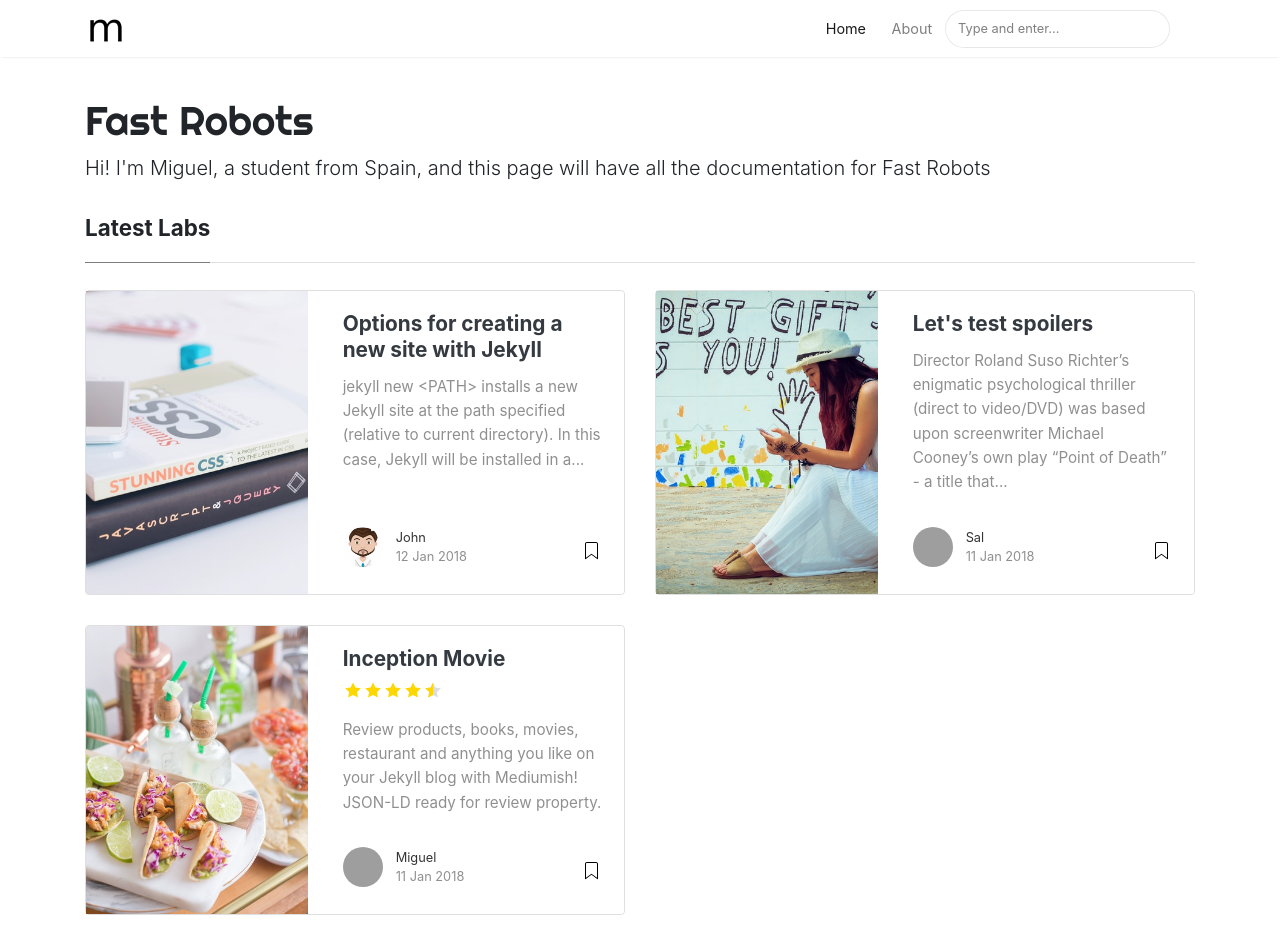
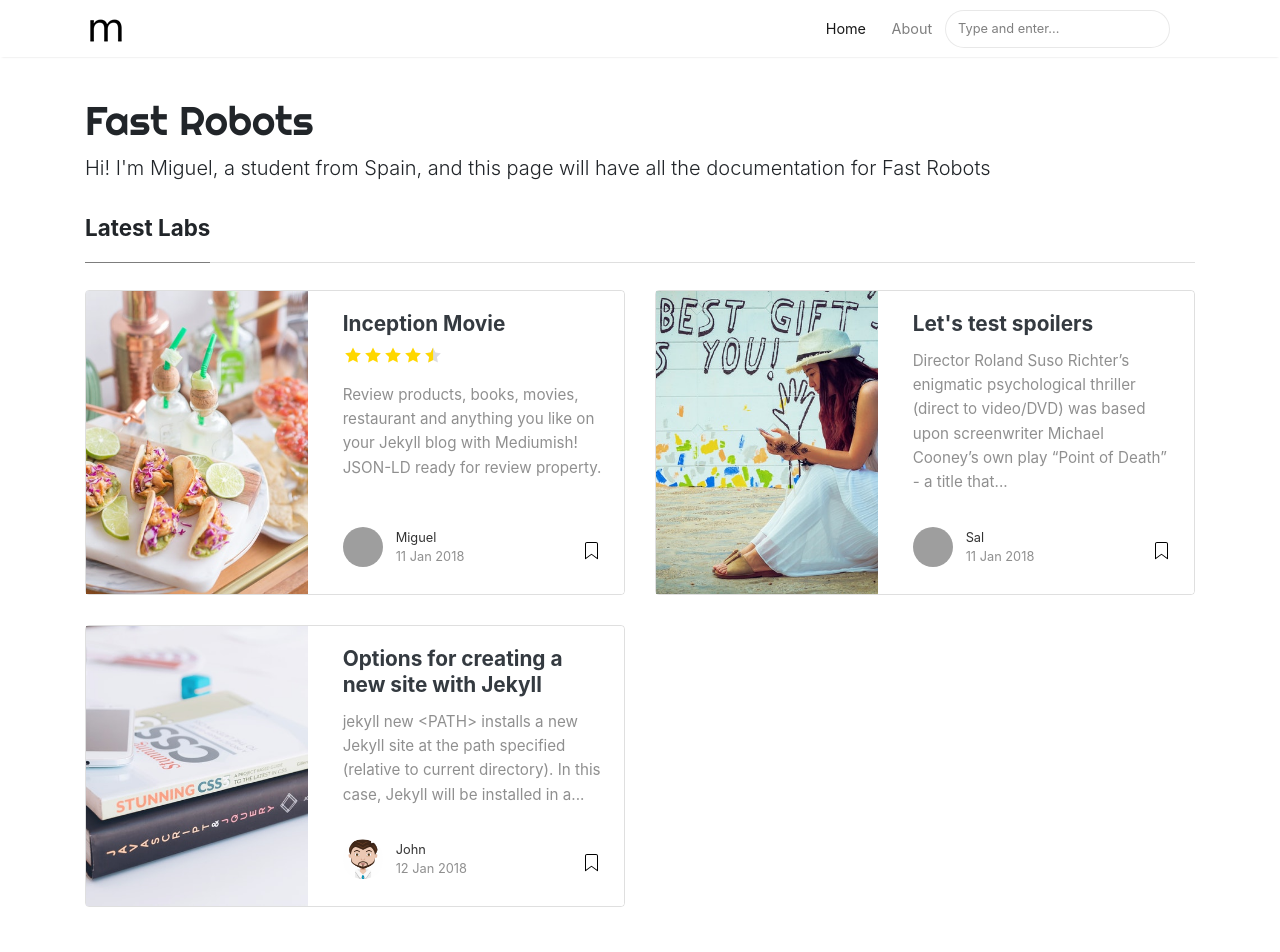
Before and after one commit to miguelalvarezd/FastRobots, a Jekyll site: the page built from index.html, in a window 1280 px wide and 1400 px high. Shown: the top 952 px of the window. Built offline with Jekyll 4.4.1, drawn with Linux system fonts in a browser that asks for light colours; nearby versions of some CDN libraries; the list of posts is cut into pages by our own code; grey boxes are pictures that could not be loaded.

Commit message:
Update index.html

```diff
--- a/index.html
+++ b/index.html
@@ -13,7 +13,8 @@
     </div>
     <div class="row">
 
-    {% for post in site.posts %}
+    {% assign posts = site.posts | reverse %}
+    {% for post in posts %}
 
         {% if post.featured == true %}
 
```
